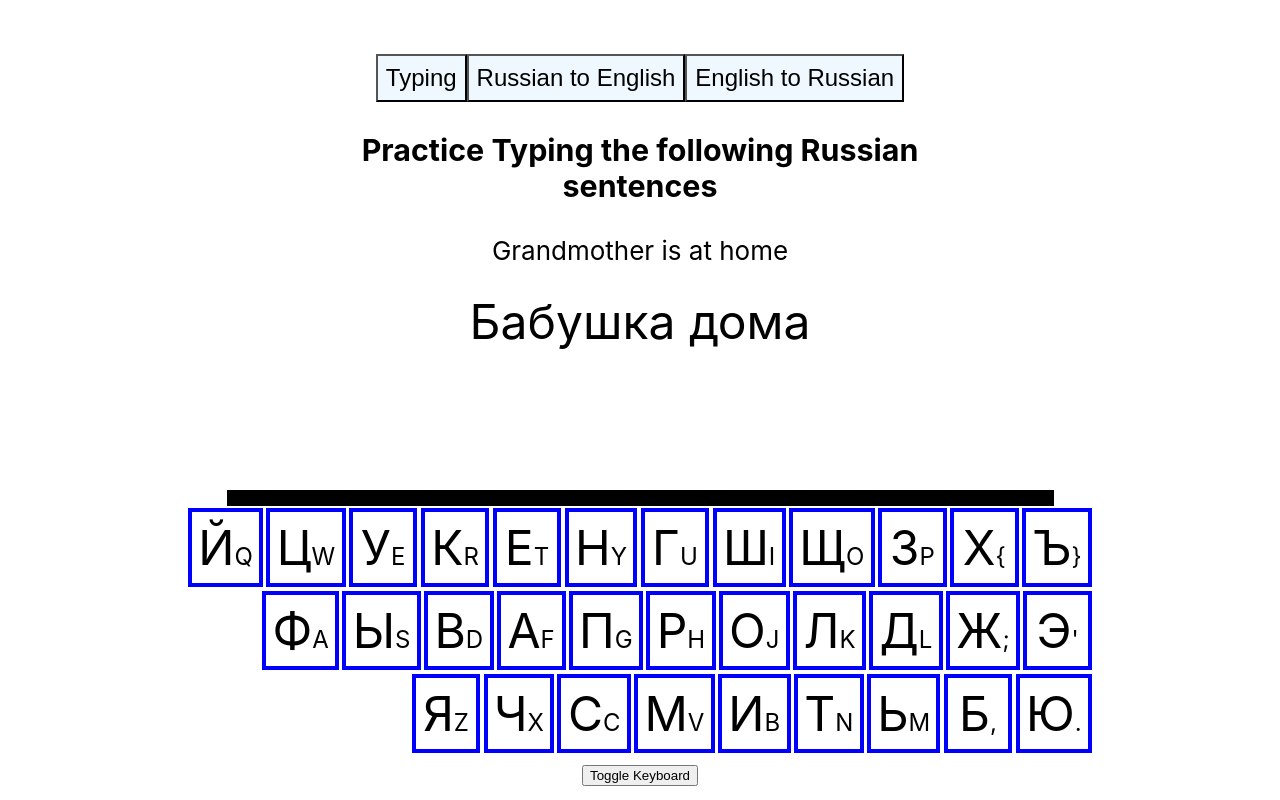
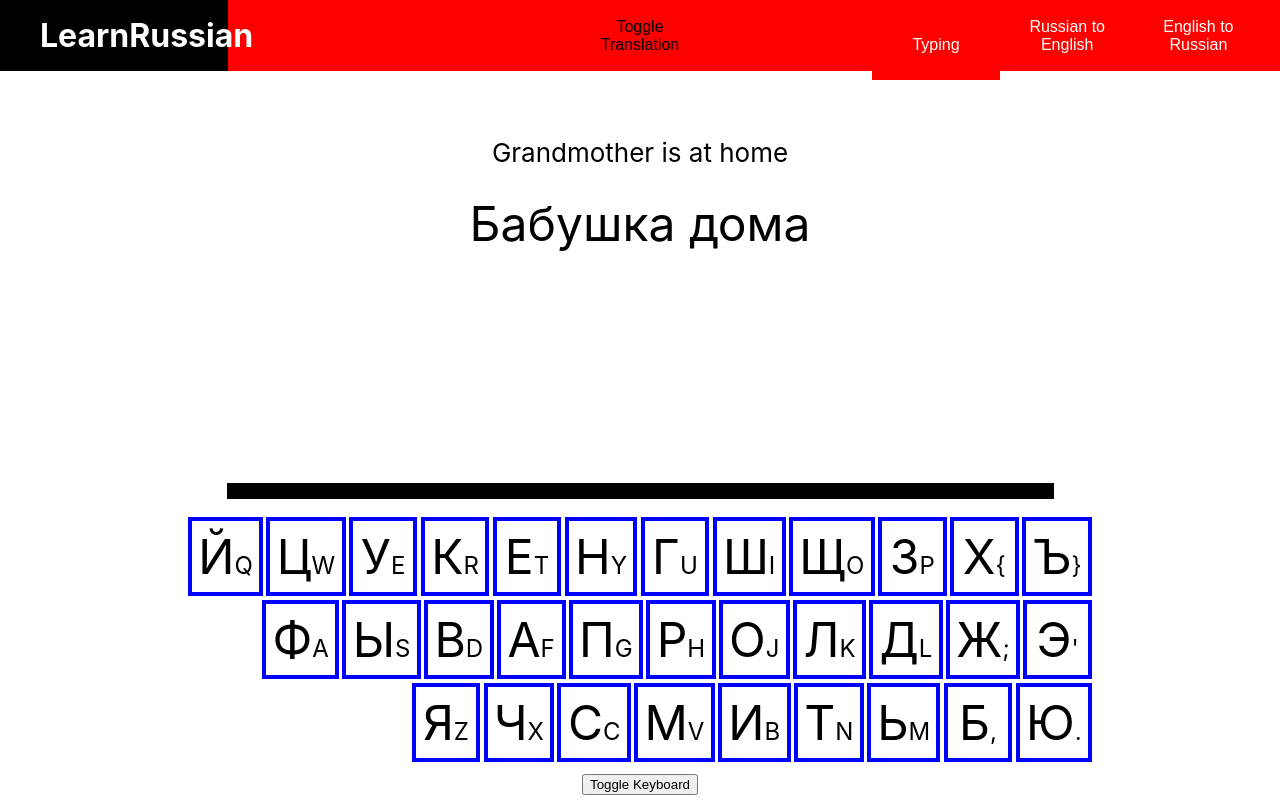
Before and after one commit to DarienSR/Learn-Russian, a React (Create React App) app: page / in a window 1280 px wide. Built offline with nearby package versions, Linux system fonts and the light colour scheme.

Commit message:
added navbar, changed translations from input to button selection, show invalid answers, improved styling

```diff
--- a/src/App.css
+++ b/src/App.css
@@ -14,7 +14,6 @@
 }
 
 .App-header {
-  min-height: 100vh;
   display: flex;
   flex-direction: column;
   align-items: center;
@@ -25,15 +24,3 @@
 .App-link {
   color: rgb(112, 76, 182);
 }
-
-@keyframes App-logo-float {
-  0% {
-    transform: translateY(0);
-  }
-  50% {
-    transform: translateY(10px)
-  }
-  100% {
-    transform: translateY(0px)
-  }
-}
--- a/src/App.js
+++ b/src/App.js
@@ -1,14 +1,36 @@
 import React from 'react';
 import { Keyboard } from "./features/keyboard/Keyboard";
 import { Wordbank } from "./features/wordbank/Wordbank";
+import { Navbar } from "./features/navigation/Navbar";
+import { useSelector } from 'react-redux';
 import './App.css';
 
+
+import {
+  Mode,
+} from "./features/wordbank/wordbankSlice";
+
 function App() {
+  const mode = useSelector(Mode);
+
+  let app;
+  if(mode === 0) {
+    app = <>
+      <Navbar />
+      <Wordbank />
+      <Keyboard />
+    </>
+  } else {
+    app = <>
+    <Navbar />
+    <Wordbank />
+  </>
+  }
+
   return (
     <div className="App">
       <header className="App-header">
-        <Wordbank />
-        <Keyboard />
+        { app }
       </header>
     </div>
   );
--- a/src/app/store.js
+++ b/src/app/store.js
@@ -1,10 +1,11 @@
 import { configureStore } from '@reduxjs/toolkit';
 import keyboardReducer from '../features/keyboard/keyboardSlice';
 import wordbankReducer from '../features/wordbank/wordbankSlice';
-
+import navigationReducer from '../features/navigation/navigationSlice';
 export default configureStore({
   reducer: {
     keyboard: keyboardReducer,
     wordbank: wordbankReducer,
+    navigation: navigationReducer,
   },
 });
--- a/src/features/keyboard/Keyboard.js
+++ b/src/features/keyboard/Keyboard.js
@@ -26,14 +26,14 @@ export function Keyboard() {
   let userInput = useSelector(userAnswer);
 
   function useInput({ type /*...*/ }) {
-    let [value, setValue] = useState("");
+    let [value] = useState("");
     // update answer and highlight most recently pressed key
     const input = <input id={styles.input} value={userInput} onChange={e => dispatch(highlight(e.target.value))} type={type} />;
 
-
+    console.log(userInput, answer)
     // check to see if input is correct.
     if(userInput === answer) {
-      dispatch(validate(userInput));
+      dispatch(validate({ans: userInput}));
       // reset input to blank
       dispatch(resetAnswer());
     }
@@ -43,8 +43,6 @@ export function Keyboard() {
   const handleKeyboardToggle = () => {
     dispatch(toggleKeyboard());
   }
-
-
 
   const keys = layout.map((row) =>
     <div
--- a/src/features/keyboard/Keyboard.module.css
+++ b/src/features/keyboard/Keyboard.module.css
@@ -37,5 +37,6 @@
   font-size: 4rem;
   border: none;
   border-bottom: 1rem black solid;
+  margin: 1rem;
   outline: none;
 }
--- /dev/null
+++ b/src/features/navigation/Navbar.js
@@ -0,0 +1,58 @@
+// settings
+import React from 'react';
+import { useSelector, useDispatch } from 'react-redux';
+import styles from "./Navigation.module.css";
+
+import {
+  UpdateMode,
+  Mode,
+  ToggleTranslation,
+} from "../wordbank/wordbankSlice";
+
+import { resetAnswer } from "../keyboard/keyboardSlice";
+
+export function Navbar() {
+  const dispatch = useDispatch();
+  const mode = useSelector(Mode);
+
+
+  const handleToggleTranslation = () => {
+    dispatch(ToggleTranslation())
+  }
+
+  const handleUpdateMode = (e) => {
+    if(e.target.textContent === "Typing")
+      dispatch(UpdateMode(0))
+    if(e.target.textContent === "Russian to English")
+      dispatch(UpdateMode(1))
+    if(e.target.textContent === "English to Russian")
+      dispatch(UpdateMode(2))
+
+
+    dispatch(resetAnswer());
+  }
+
+  const options = <>
+      <button className={styles.button} onClick={ handleUpdateMode }>Typing</button>
+      <button className={styles.button} onClick={ handleUpdateMode }>Russian to English</button>
+      <button className={styles.button} onClick={ handleUpdateMode }>English to Russian</button>
+    </>
+
+  const displayTranslationButton = mode === 0 ? <button onClick={ handleToggleTranslation }>Toggle Translation</button> : ""
+
+  return (
+    <div className={ styles.navbar }>
+      <div className={ styles.company }>
+        <h1>LearnRussian</h1>
+      </div>
+
+      <span className={styles.translation}>
+        { displayTranslationButton }
+      </span>
+
+      <div className={ styles.options }>
+        { options }
+      </div>
+    </div>
+  )
+}
--- /dev/null
+++ b/src/features/navigation/Navigation.module.css
@@ -0,0 +1,44 @@
+
+.navbar {
+  width: 100vw;
+  background-color: red;
+  display: flex;
+  justify-content: space-between;
+}
+
+.company, .translation, .options {
+  width: 33%;
+}
+
+.navbar h1 {
+  width: 35%;
+  margin: 0;
+  padding: 1rem 2.5rem;
+  font-size: 2rem;
+  color: white;
+  background-color: black;
+}
+
+
+.options button, .translation button {
+  height: 100%;
+  width: 10vw;
+  font-size: 1rem;
+  background-color: red;
+  border: none;
+  color: white;
+  outline: none;
+}
+
+.translation button {
+  color:black;
+}
+
+.options button {
+  margin-right: 0.2rem;
+}
+
+.options button:hover, .translation button:hover {
+ cursor: pointer;
+ background-color: royalblue;
+}
--- a/src/features/wordbank/Wordbank.js
+++ b/src/features/wordbank/Wordbank.js
@@ -4,36 +4,51 @@ import { useSelector, useDispatch } from 'react-redux';
 import styles from "./Wordbank.module.css";
 
 import {
-  UpdateMode,
   Set,
   SetIndex,
-  Mode
+  Mode,
+  ShowTranslation,
+  validate
 } from "./wordbankSlice";
-
-import { resetAnswer } from "../keyboard/keyboardSlice";
 
 export function Wordbank() {
   const dispatch = useDispatch();
   const set = useSelector(Set);
   const setIndex = useSelector(SetIndex);
   const mode = useSelector(Mode);
+  const showTranslation = useSelector(ShowTranslation);
 
-  const handleUpdateMode = (e) => {
-    if(e.target.textContent === "Typing")
-      dispatch(UpdateMode(0))
-    if(e.target.textContent === "Russian to English")
-      dispatch(UpdateMode(1))
-    if(e.target.textContent === "English to Russian")
-      dispatch(UpdateMode(2))
 
-    dispatch(resetAnswer());
+
+  const handleValidation = (e) => {
+    let list = document.getElementsByClassName('Wordbank_word__1YhBy')
+    dispatch(validate({ans: e.target.value, btn: e.target, list}))
+
+    let verifyAnswer;
+    mode === 0 ? verifyAnswer = set[setIndex].russian : verifyAnswer = set[setIndex].answer;
+
+    console.log(verifyAnswer === e.target.value)
+
+    if(e.target.value === verifyAnswer) {
+      for(let btn of list) {
+        btn.style.backgroundColor = 'white'
+      }
+    }
   }
 
-  let display;
-  display = DefineDisplay(mode, display, setIndex, set, handleUpdateMode);
+
+  let display; // if we put on same line, initialization error.
+  display = DefineDisplay(mode, display, setIndex, set, handleValidation);
+
+
+
+  let translationText = showTranslation === true && mode === 0 ? set[setIndex].english : ""
 
   return (
     <div id={styles.Wordbank}>
+      <p className={styles.secondaryText}>
+        { translationText }
+      </p>
       { display }
     </div>
   )
@@ -43,44 +58,31 @@ export function Wordbank() {
 // HELPER FUNCTIONS
 // -----------------
 
-function DefineDisplay(mode, display, setIndex, set, handleUpdateMode) {
-  const options = <div>
-    <button className={styles.button} onClick={ handleUpdateMode }>Typing</button>
-    <button className={styles.button} onClick={ handleUpdateMode }>Russian to English</button>
-    <button className={styles.button} onClick={ handleUpdateMode }>English to Russian</button>
-  </div>
-
+function DefineDisplay(mode, display, setIndex, set, handleValidation) {
   switch(mode) {
     case 0:
       return display = <div>
-        { options }
-        <h3>Practice Typing the following Russian sentences</h3>
-        <p className={styles.secondaryText}>{ set[setIndex].english }</p>
         <p className={styles.mainText}>{ set[setIndex].russian }</p>
       </div>
     case 1:
       return display = <div>
-        { options }
-        <h3>Translate from Russian to English</h3>
         <p className={styles.mainText}>{ set[setIndex].russian }</p>
         <div className={styles.list}>
           {
             set[setIndex].english.map((word, count) =>
-              <p key={count} className={styles.word}> {word} </p>
+              <button value={word} onClick={handleValidation} key={count} className={styles.word}> {word} </button>
             )
           }
         </div>
       </div>
     case 2:
       return display = <div>
-        { options }
-        <h3>Translate from English to Russian</h3>
         <p className={styles.mainText}>{ set[setIndex].english }</p>
         <div className={styles.list}>
           {
             set[setIndex].russian.map((word, count) =>
-            <p key={count} className={styles.word}>  { word } </p>
-            )
+            <button value={word} onClick={handleValidation} key={count} className={styles.word}> {word} </button>
+          )
           }
         </div>
       </div>
--- a/src/features/wordbank/Wordbank.module.css
+++ b/src/features/wordbank/Wordbank.module.css
@@ -1,6 +1,6 @@
 #Wordbank {
   width: 50%;
-  height: 40vh;
+  height: 30vh;
   margin: 5vh;
 }
 
@@ -9,9 +9,14 @@
   margin: 0.2rem;
 }
 
-.secondaryText {
+.translationOptions {
+  display: flex;
+}
 
+.translationOptions p {
+  margin: 0;
 }
+
 
 .list {
   display: flex;
@@ -27,15 +32,7 @@
   margin: 0.5rem;
   width: 45%;
   justify-content: space-evenly;
-}
-
-.button {
+  background-color: white;
   font-size: 1.5rem;
-  padding: 0.5rem;
-  background-color: aliceblue;
   cursor: pointer;
 }
-
-.button:hover {
-  background-color: blanchedalmond;
-}
--- a/src/features/wordbank/wordbankSlice.js
+++ b/src/features/wordbank/wordbankSlice.js
@@ -1,6 +1,4 @@
 import { createSlice } from '@reduxjs/toolkit';
-import { resetAnswer } from "../keyboard/keyboardSlice";
-
 
 export const wordbankSlice = createSlice({
   name: "wordbank",
@@ -8,7 +6,9 @@ export const wordbankSlice = createSlice({
     set: GenerateSet(0),
     setIndex: 0,
     mode: 0,
-    answer: null
+    answer: GenerateSet(0)[0].russian,
+    showTranslation: true,
+
   },
   reducers: {
     UpdateMode: (state, action) => {
@@ -18,12 +18,15 @@ export const wordbankSlice = createSlice({
       state.mode = action.payload;
       state.answer = state.mode === 0 ? state.set[state.setIndex].russian : state.set[state.setIndex].answer;
     },
+    ToggleTranslation: (state) => {
+      state.showTranslation = !state.showTranslation;
+    },
 
     validate: (state, action) => {
       let verifyAnswer;
-
+        console.log(action.payload.ans)
       state.mode === 0 ? verifyAnswer = state.set[state.setIndex].russian : verifyAnswer = state.set[state.setIndex].answer;
-      if(action.payload === verifyAnswer) {
+      if(action.payload.ans === verifyAnswer) {
         // Move on to the next question.
         if(state.setIndex < state.set.length - 1) {
           state.setIndex++;
@@ -33,18 +36,23 @@ export const wordbankSlice = createSlice({
           state.answer = state.mode === 0 ? state.set[state.setIndex].russian : state.set[state.setIndex].answer;
         }
         // Notify whether it is correct or wrong.
+
       }
+
+      if(state.mode !== 0)
+        action.payload.btn.style.backgroundColor = 'red';
     }
   },
 
 });
 
-export const { UpdateMode, handleChange, validate } = wordbankSlice.actions;
+export const { UpdateMode, ToggleTranslation, handleChange, validate } = wordbankSlice.actions;
 
 export const Set = state => state.wordbank.set;
 export const SetIndex = state => state.wordbank.setIndex;
 export const Mode = state => state.wordbank.mode;
 export const Answer = state => state.wordbank.answer;
+export const ShowTranslation = state => state.wordbank.showTranslation;
 
 
 export default wordbankSlice.reducer;
```
Also changed, not shown: src/features/navigation/navigationSlice.js (added), 1 other file (tests, documents, lock files or other folders).
